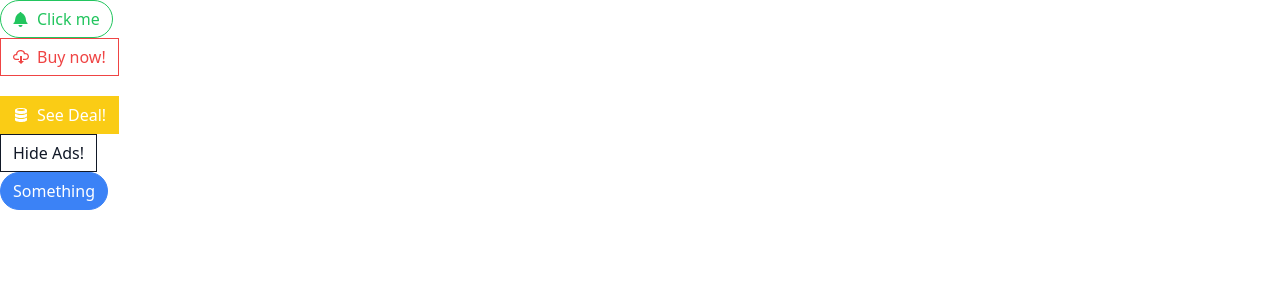
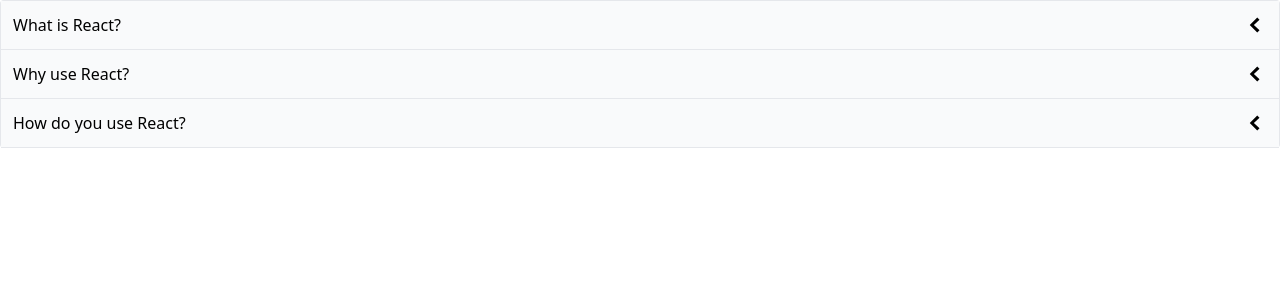
Before and after one commit to ksysoev/learning_react, a React (Create React App) app in the folder 07_comps/: page / in a window 1280 px wide. Shown: the top 300 px of the page. Built offline with nearby package versions, Linux system fonts and the light colour scheme.

Commit message:
Adds accordion component

```diff
--- a/07_comps/src/App.js
+++ b/07_comps/src/App.js
@@ -1,40 +1,28 @@
-import Button from "./Button";
-import { GoBell, GoCloudDownload, GoDatabase } from "react-icons/go";
+import Accordion from "./components/Accordion";
+function App() {
 
-function App() {
-    const handleClick = () => {
-        console.log('Button clicked');
-    };
-
-
+    const items = [
+        {
+            id: 1,
+            title: 'What is React?',
+            content: 'React is a front end JavaScript framework'
+        },
+        {
+            id: 2,
+            title: 'Why use React?',
+            content: 'React is a favorite JS library among engineers'
+        },
+        {
+            id: 3,
+            title: 'How do you use React?',
+            content: 'You use React by creating components'
+        }
+    ];
 
     return (
         <div>
-            <div>
-                <Button success rounded outline onClick={handleClick}>
-                    <GoBell />
-                    Click me
-                </Button>
-            </div>
-            <div>
-                <Button danger outline className="mb-5">
-                    <GoCloudDownload />
-                    Buy now!
-                </Button>
-            </div>
-            <div>
-                <Button warning>
-                    <GoDatabase />
-                    See Deal!
-                </Button>
-            </div>
-            <div>
-                <Button secondary outline>Hide Ads!</Button>
-            </div>
-            <div>
-                <Button primary rounded>Something</Button>
-            </div>
-        </div >
+            <Accordion items={items} />
+        </div>
     );
 }
 
--- /dev/null
+++ b/07_comps/src/components/Accordion.js
@@ -0,0 +1,32 @@
+import { useState } from 'react';
+import { GoChevronDown, GoChevronLeft } from 'react-icons/go';
+
+function Accordion({ items }) {
+    const [expandedIndex, setExpandedIndex] = useState(-1);
+
+    const handleClick = (index) => {
+        setExpandedIndex(curIndex => curIndex === index ? -1 : index);
+    }
+
+    const renderedItems = items.map((item, index) => {
+        const isExpanded = index === expandedIndex;
+        const icon = <span className='text-2xl'>{isExpanded ? <GoChevronDown /> : <GoChevronLeft />}</span>;
+
+        return (
+            <div key={item.id}>
+                <div className='flex justify-between p-3 bg-gray-50 border-b items-center cursor-pointer' onClick={() => handleClick(index)}>
+                    {item.title}{icon}
+                </div>
+                {isExpanded && <div className='border-b p-5'>{item.content}</div>}
+            </div>
+        );
+    });
+
+    return (
+        <div className='border-x border-t rounded'>
+            {renderedItems}
+        </div>
+    )
+}
+
+export default Accordion;
--- /dev/null
+++ b/07_comps/src/pages/ButtonPage.js
@@ -0,0 +1,41 @@
+import Button from "../components/Button";
+import { GoBell, GoCloudDownload, GoDatabase } from "react-icons/go";
+
+function ButtonPage() {
+    const handleClick = () => {
+        console.log('Button clicked');
+    };
+
+
+
+    return (
+        <div>
+            <div>
+                <Button success rounded outline onClick={handleClick}>
+                    <GoBell />
+                    Click me
+                </Button>
+            </div>
+            <div>
+                <Button danger outline className="mb-5">
+                    <GoCloudDownload />
+                    Buy now!
+                </Button>
+            </div>
+            <div>
+                <Button warning>
+                    <GoDatabase />
+                    See Deal!
+                </Button>
+            </div>
+            <div>
+                <Button secondary outline>Hide Ads!</Button>
+            </div>
+            <div>
+                <Button primary rounded>Something</Button>
+            </div>
+        </div >
+    );
+}
+
+export default ButtonPage;
```
Also changed, not shown: 07_comps/src/components/Button.js (renamed from 07_comps/src/Button.js).
